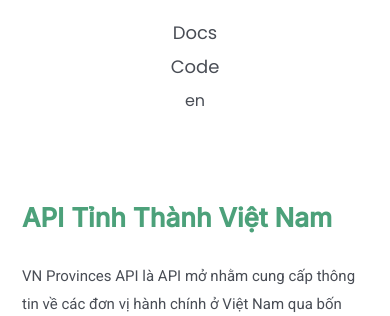
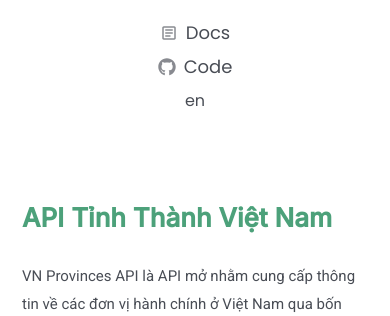
Before and after one commit to ncdanhvn/vn-provinces-api, a Django app: page / in a window 390 px wide. Shown: the part 100-416 px from the top of the page. Run offline with Django 4.2, Linux system fonts and the light colour scheme; some libraries are stand-ins or nearby versions.

Commit message:
Add icons to navbar items

```diff
--- a/static/css/styles.css
+++ b/static/css/styles.css
@@ -85,7 +85,7 @@ a:visited {
     font-family: Poppins, Inter, Arial, Helvetica, sans-serif;
     display: flex;
     gap: 24px;
-    align-items: baseline;
+    align-items: center;
 }
 
 .navbar__big_title {
@@ -104,6 +104,25 @@ a:visited {
     opacity: 0.5;
     background: var(--color-secondary);
     align-self: center;
+}
+
+.navbar__item {
+    display: flex;
+    align-items: center;
+    gap: 10px;
+}
+
+.navbar__icon {
+    color: white;
+    fill: white;
+    opacity: 0.65;
+    width: 22px;
+    height: 22px;
+}
+
+.navbar__icon--justify {
+    width: 21px;
+    height: 21px;
 }
 
 @media screen and (max-width: 960px) {
@@ -126,6 +145,20 @@ a:visited {
     .navbar__small_title {
         font-size: 16px;
     }
+
+    .navbar__item {
+        gap: 8px;
+    }
+
+    .navbar__icon {
+        width: 18px;
+        height: 18px;
+    }
+
+    .navbar__icon--justity {
+        width: 17px;
+        height: 17px;
+    }
 }
 
 @media screen and (max-width: 520px) {
@@ -145,6 +178,10 @@ a:visited {
 
     .navbar__separator {
         display: none;
+    }
+
+    .navbar__icon {
+        fill: var(--color-text);
     }
 }
 
@@ -525,7 +562,7 @@ li {
 
 /* Footer */
 footer {
-    border-top: solid 1px #E4E4E5;
+    border-top: solid 1px #e4e4e5;
     margin-top: 120px;
     padding-top: 30px;
     opacity: 0.5;
--- a/templates/index.html
+++ b/templates/index.html
@@ -5,7 +5,11 @@
         <meta charset="UTF-8" />
         <meta name="viewport" content="width=device-width, initial-scale=1.0" />
         <title>VN Provinces API</title>
-        <link rel="icon" type="image/x-icon" href="{% static 'images/fav_icon.png' %}">
+        <link
+            rel="icon"
+            type="image/x-icon"
+            href="{% static 'images/fav_icon.png' %}"
+        />
         <link rel="preconnect" href="https://fonts.googleapis.com" />
         <link rel="preconnect" href="https://fonts.gstatic.com" crossorigin />
         <link
@@ -42,18 +46,41 @@
                 </a>
 
                 <nav class="navbar">
+                    <div class="navbar__item">
+                        <svg
+                            xmlns="http://www.w3.org/2000/svg"
+                            viewBox="0 -960 960 960"
+                            class="navbar__icon"
+                        >
+                            <path
+                                d="M280-280h280v-80H280v80Zm0-160h400v-80H280v80Zm0-160h400v-80H280v80Zm-80 480q-33 0-56.5-23.5T120-200v-560q0-33 23.5-56.5T200-840h560q33 0 56.5 23.5T840-760v560q0 33-23.5 56.5T760-120H200Zm0-80h560v-560H200v560Zm0-560v560-560Z"
+                            />
+                        </svg>
                         <a
                             href="https://vnprovinces.pythonanywhere.com/docs"
                             class="navbar__big_title"
                             target="_blank"
                             >docs</a
                         >
+                    </div>
+                    <div class="navbar__item">
+                        <svg
+                            xmlns="http://www.w3.org/2000/svg"
+                            viewBox="0 0 496 512"
+                            class="navbar__icon navbar__icon--justify"
+                        >
+                            <!--! Font Awesome Pro 6.4.2 by @fontawesome - https://fontawesome.com License - https://fontawesome.com/license (Commercial License) Copyright 2023 Fonticons, Inc. -->
+                            <path
+                                d="M165.9 397.4c0 2-2.3 3.6-5.2 3.6-3.3.3-5.6-1.3-5.6-3.6 0-2 2.3-3.6 5.2-3.6 3-.3 5.6 1.3 5.6 3.6zm-31.1-4.5c-.7 2 1.3 4.3 4.3 4.9 2.6 1 5.6 0 6.2-2s-1.3-4.3-4.3-5.2c-2.6-.7-5.5.3-6.2 2.3zm44.2-1.7c-2.9.7-4.9 2.6-4.6 4.9.3 2 2.9 3.3 5.9 2.6 2.9-.7 4.9-2.6 4.6-4.6-.3-1.9-3-3.2-5.9-2.9zM244.8 8C106.1 8 0 113.3 0 252c0 110.9 69.8 205.8 169.5 239.2 12.8 2.3 17.3-5.6 17.3-12.1 0-6.2-.3-40.4-.3-61.4 0 0-70 15-84.7-29.8 0 0-11.4-29.1-27.8-36.6 0 0-22.9-15.7 1.6-15.4 0 0 24.9 2 38.6 25.8 21.9 38.6 58.6 27.5 72.9 20.9 2.3-16 8.8-27.1 16-33.7-55.9-6.2-112.3-14.3-112.3-110.5 0-27.5 7.6-41.3 23.6-58.9-2.6-6.5-11.1-33.3 2.6-67.9 20.9-6.5 69 27 69 27 20-5.6 41.5-8.5 62.8-8.5s42.8 2.9 62.8 8.5c0 0 48.1-33.6 69-27 13.7 34.7 5.2 61.4 2.6 67.9 16 17.7 25.8 31.5 25.8 58.9 0 96.5-58.9 104.2-114.8 110.5 9.2 7.9 17 22.9 17 46.4 0 33.7-.3 75.4-.3 83.6 0 6.5 4.6 14.4 17.3 12.1C428.2 457.8 496 362.9 496 252 496 113.3 383.5 8 244.8 8zM97.2 352.9c-1.3 1-1 3.3.7 5.2 1.6 1.6 3.9 2.3 5.2 1 1.3-1 1-3.3-.7-5.2-1.6-1.6-3.9-2.3-5.2-1zm-10.8-8.1c-.7 1.3.3 2.9 2.3 3.9 1.6 1 3.6.7 4.3-.7.7-1.3-.3-2.9-2.3-3.9-2-.6-3.6-.3-4.3.7zm32.4 35.6c-1.6 1.3-1 4.3 1.3 6.2 2.3 2.3 5.2 2.6 6.5 1 1.3-1.3.7-4.3-1.3-6.2-2.2-2.3-5.2-2.6-6.5-1zm-11.4-14.7c-1.6 1-1.6 3.6 0 5.9 1.6 2.3 4.3 3.3 5.6 2.3 1.6-1.3 1.6-3.9 0-6.2-1.4-2.3-4-3.3-5.6-2z"
+                            />
+                        </svg>
                         <a
                             href="https://github.com/ncdanhvn/vn-provinces-api"
                             class="navbar__big_title"
                             target="_blank"
                             >code</a
                         >
+                    </div>
                     <div class="navbar__separator"></div>
                     <a
                         href="https://vnprovinces.pythonanywhere.com/en"
@@ -433,10 +460,12 @@
                             </div>
                             <div class="code-block__icons">
                                 <a :href="getFullUrl(0)" target="_blank"
-                                    ><img src="{% static 'images/open_in_new_icon.svg' %}"
+                                    ><img
+                                        src="{% static 'images/open_in_new_icon.svg' %}"
                                 /></a>
                                 <a @click="copyText(0)"
-                                    ><img src="{% static 'images/copy_icon.svg' %}"
+                                    ><img
+                                        src="{% static 'images/copy_icon.svg' %}"
                                 /></a>
                             </div>
                         </div>
@@ -465,10 +494,12 @@
 
                             <div class="code-block__icons">
                                 <a :href="getFullUrl(1)" target="_blank"
-                                    ><img src="{% static 'images/open_in_new_icon.svg' %}"
+                                    ><img
+                                        src="{% static 'images/open_in_new_icon.svg' %}"
                                 /></a>
                                 <a @click="copyText(1)"
-                                    ><img src="{% static 'images/copy_icon.svg' %}"
+                                    ><img
+                                        src="{% static 'images/copy_icon.svg' %}"
                                 /></a>
                             </div>
                         </div>
@@ -481,10 +512,12 @@
                             </div>
                             <div class="code-block__icons">
                                 <a :href="getFullUrl(2)" target="_blank"
-                                    ><img src="{% static 'images/open_in_new_icon.svg' %}"
+                                    ><img
+                                        src="{% static 'images/open_in_new_icon.svg' %}"
                                 /></a>
                                 <a @click="copyText(2)"
-                                    ><img src="{% static 'images/copy_icon.svg' %}"
+                                    ><img
+                                        src="{% static 'images/copy_icon.svg' %}"
                                 /></a>
                             </div>
                         </div>
@@ -505,10 +538,12 @@
 
                             <div class="code-block__icons">
                                 <a :href="getFullUrl(3)" target="_blank"
-                                    ><img src="{% static 'images/open_in_new_icon.svg' %}"
+                                    ><img
+                                        src="{% static 'images/open_in_new_icon.svg' %}"
                                 /></a>
                                 <a @click="copyText(3)"
-                                    ><img src="{% static 'images/copy_icon.svg' %}"
+                                    ><img
+                                        src="{% static 'images/copy_icon.svg' %}"
                                 /></a>
                             </div>
                         </div>
@@ -521,10 +556,12 @@
                             </div>
                             <div class="code-block__icons">
                                 <a :href="getFullUrl(4)" target="_blank"
-                                    ><img src="{% static 'images/open_in_new_icon.svg' %}"
+                                    ><img
+                                        src="{% static 'images/open_in_new_icon.svg' %}"
                                 /></a>
                                 <a @click="copyText(4)"
-                                    ><img src="{% static 'images/copy_icon.svg' %}"
+                                    ><img
+                                        src="{% static 'images/copy_icon.svg' %}"
                                 /></a>
                             </div>
                         </div>
@@ -585,10 +622,12 @@
                             </div>
                             <div class="code-block__icons">
                                 <a :href="getFullUrl(0)" target="_blank"
-                                    ><img src="{% static 'images/open_in_new_icon.svg' %}"
+                                    ><img
+                                        src="{% static 'images/open_in_new_icon.svg' %}"
                                 /></a>
                                 <a @click="copyText(0)"
-                                    ><img src="{% static 'images/copy_icon.svg' %}"
+                                    ><img
+                                        src="{% static 'images/copy_icon.svg' %}"
                                 /></a>
                             </div>
                         </div>
@@ -629,10 +668,12 @@
                             </div>
                             <div class="code-block__icons">
                                 <a :href="getFullUrl(0)" target="_blank"
-                                    ><img src="{% static 'images/open_in_new_icon.svg' %}"
+                                    ><img
+                                        src="{% static 'images/open_in_new_icon.svg' %}"
                                 /></a>
                                 <a @click="copyText(0)"
-                                    ><img src="{% static 'images/copy_icon.svg' %}"
+                                    ><img
+                                        src="{% static 'images/copy_icon.svg' %}"
                                 /></a>
                             </div>
                         </div>
@@ -645,10 +686,12 @@
                             </div>
                             <div class="code-block__icons">
                                 <a :href="getFullUrl(1)" target="_blank"
-                                    ><img src="{% static 'images/open_in_new_icon.svg' %}"
+                                    ><img
+                                        src="{% static 'images/open_in_new_icon.svg' %}"
                                 /></a>
                                 <a @click="copyText(1)"
-                                    ><img src="{% static 'images/copy_icon.svg' %}"
+                                    ><img
+                                        src="{% static 'images/copy_icon.svg' %}"
                                 /></a>
                             </div>
                         </div>
@@ -672,10 +715,12 @@
                             </div>
                             <div class="code-block__icons">
                                 <a :href="getFullUrl(2)" target="_blank"
-                                    ><img src="{% static 'images/open_in_new_icon.svg' %}"
+                                    ><img
+                                        src="{% static 'images/open_in_new_icon.svg' %}"
                                 /></a>
                                 <a @click="copyText(2)"
-                                    ><img src="{% static 'images/copy_icon.svg' %}"
+                                    ><img
+                                        src="{% static 'images/copy_icon.svg' %}"
                                 /></a>
                             </div>
                         </div>
@@ -691,10 +736,12 @@
                             </div>
                             <div class="code-block__icons">
                                 <a :href="getFullUrl(3)" target="_blank"
-                                    ><img src="{% static 'images/open_in_new_icon.svg' %}"
+                                    ><img
+                                        src="{% static 'images/open_in_new_icon.svg' %}"
                                 /></a>
                                 <a @click="copyText(3)"
-                                    ><img src="{% static 'images/copy_icon.svg' %}"
+                                    ><img
+                                        src="{% static 'images/copy_icon.svg' %}"
                                 /></a>
                             </div>
                         </div>
@@ -710,10 +757,12 @@
                             </div>
                             <div class="code-block__icons">
                                 <a :href="getFullUrl(4)" target="_blank"
-                                    ><img src="{% static 'images/open_in_new_icon.svg' %}"
+                                    ><img
+                                        src="{% static 'images/open_in_new_icon.svg' %}"
                                 /></a>
                                 <a @click="copyText(4)"
-                                    ><img src="{% static 'images/copy_icon.svg' %}"
+                                    ><img
+                                        src="{% static 'images/copy_icon.svg' %}"
                                 /></a>
                             </div>
                         </div>
@@ -729,10 +778,12 @@
                             </div>
                             <div class="code-block__icons">
                                 <a :href="getFullUrl(5)" target="_blank"
-                                    ><img src="{% static 'images/open_in_new_icon.svg' %}"
+                                    ><img
+                                        src="{% static 'images/open_in_new_icon.svg' %}"
                                 /></a>
                                 <a @click="copyText(5)"
-                                    ><img src="{% static 'images/copy_icon.svg' %}"
+                                    ><img
+                                        src="{% static 'images/copy_icon.svg' %}"
                                 /></a>
                             </div>
                         </div>
@@ -748,10 +799,12 @@
                             </div>
                             <div class="code-block__icons">
                                 <a :href="getFullUrl(6)" target="_blank"
-                                    ><img src="{% static 'images/open_in_new_icon.svg' %}"
+                                    ><img
+                                        src="{% static 'images/open_in_new_icon.svg' %}"
                                 /></a>
                                 <a @click="copyText(6)"
-                                    ><img src="{% static 'images/copy_icon.svg' %}"
+                                    ><img
+                                        src="{% static 'images/copy_icon.svg' %}"
                                 /></a>
                             </div>
                         </div>
```
Lines whose indentation alone changed are shown as unchanged.
